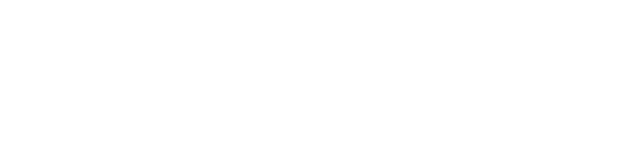
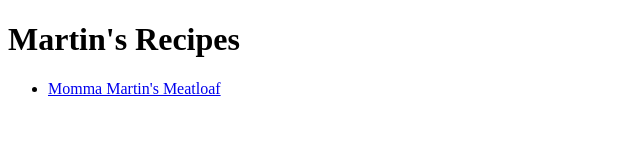
Before and after one commit to brsmartin12/martin-recipes, a plain HTML site: page index.html in a window 1280 px wide. Shown: the whole page, without its empty margins (0-640 px from the left). Drawn offline with Linux system fonts and the light colour scheme.

Commit message:
Added titles and links for main and moms_meatloaf

```diff
--- a/index.html
+++ b/index.html
@@ -3,9 +3,12 @@
 <head>
     <meta charset="UTF-8">
     <meta name="viewport" content="width=device-width, initial-scale=1.0">
-    <title>Odin Recipes</title>
+    <title>Martin Recipes</title>
 </head>
 <body>
-
+    <h1>Martin's Recipes</h1>
+    <ul>
+        <li><a href="recipes/moms_meatloaf.html">Momma Martin's Meatloaf</a></li>
+    </ul>
 </body>
 </html>
```
Also changed, not shown: recipes/moms_meatloaf.html (+2 -1 lines).
